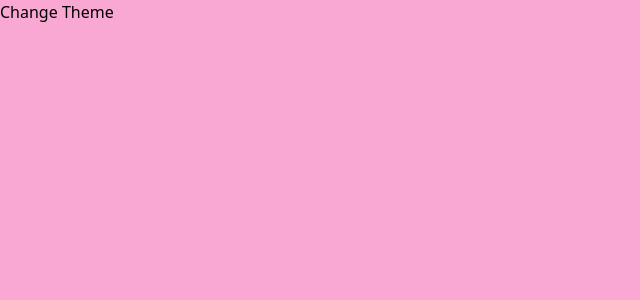
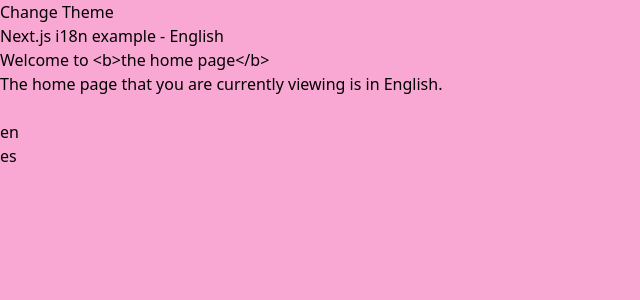
Before and after one commit to Jonkellys/portfolio, a Next.js app: page / in a window 1280 px wide. Shown: the top 300 px of the page, without its empty margins (0-640 px from the left). Built offline with nearby package versions, Linux system fonts and the light colour scheme.

Commit message:
Added language change function

```diff
--- /dev/null
+++ b/i18n/en.json
@@ -0,0 +1,6 @@
+{
+    "page.home.head.title": "Next.js i18n example",
+    "page.home.head.meta.description": "Next.js i18n example - English",
+    "page.home.title": "Welcome to <b>the home page</b>",
+    "page.home.description": "The home page that you are currently viewing is in English."
+}
--- /dev/null
+++ b/i18n/es.json
@@ -0,0 +1,6 @@
+{
+    "page.home.head.title": "Next.js i18n ejemplo",
+    "page.home.head.meta.description": "Next.js i18n ejemplo - Español",
+    "page.home.title": "Bienvenido a <b>la página de bienvenida</b>",
+    "page.home.description": "La página de bienvenida que usted consulta actualmente está en español."
+}
--- /dev/null
+++ b/next.config.js
@@ -0,0 +1,11 @@
+/** @type {import('next').NextConfig} */
+const nextConfig = {
+	reactStrictMode: true,
+	i18n: {
+		locales: ["en", "es"],
+		defaultLocale: "en",
+		localeDetection: false
+	}
+}
+
+module.exports = nextConfig
--- a/package.json
+++ b/package.json
@@ -13,8 +13,10 @@
     "@heroicons/react": "^2.1.5",
     "framer-motion": "^11.3.8",
     "next": "14.2.5",
+    "next-i18next": "^15.3.0",
     "react": "^18",
-    "react-dom": "^18"
+    "react-dom": "^18",
+    "react-intl": "^6.6.8"
   },
   "devDependencies": {
     "eslint": "^8",
--- a/src/pages/_app.js
+++ b/src/pages/_app.js
@@ -1,5 +1,23 @@
 import "@/styles/globals.css";
+import { useRouter } from 'next/router'
+import { IntlProvider } from 'react-intl'
+import en from '../../i18n/en.json'
+import es from '../../i18n/es.json';
+
+const messages = {
+	en, es
+};
+
+function getDirection(locale) {
+	return "ltr";
+}
 
 export default function App({ Component, pageProps }) {
-  return <Component {...pageProps} />;
+	const {locale} = useRouter();
+
+  	return (
+	  	<IntlProvider locale={locale} messages={messages [locale]}>
+  			<Component {...pageProps} dir={getDirection(locale)} />
+  		</IntlProvider>
+  	);
 }
--- a/src/pages/_document.js
+++ b/src/pages/_document.js
@@ -1,6 +1,6 @@
 import { Html, Head, Main, NextScript } from "next/document";
 
-export default function Document() {
+export default function Document({ children }) {
 	return (
 		<Html lang="en">
 			<title>Jonkellys Maestre</title>
--- a/src/pages/index.js
+++ b/src/pages/index.js
@@ -1,4 +1,7 @@
-import { useEffect, useState } from "react";
+import { useEffect, useState, useContext } from "react";
+import { useRouter } from "next/router";
+import { FormattedMessage, useIntl } from "react-intl";
+import Link from "next/link";
 
 export default function Home() {
 	const [theme, setTheme] = useState("light");
@@ -13,9 +16,28 @@
 		}
 	}, [theme]);
 
+	const { locales } = useRouter();
+	const intl = useIntl();
+
+	const title = intl.formatMessage({
+		id: "page.home.head.meta.description",
+	});
+
 	return (
 		<div className="h-screen w-screen bg-pink-300 dark:bg-purple-300">
 			<button onClick={changeTheme}>Change Theme</button>
+			<br></br>
+			<p>{title}</p>
+			<h1><FormattedMessage id="page.home.title" /></h1>
+			<p><FormattedMessage id="page.home.description" /></p>
+			<br></br>
+			<div>
+			  {[...locales].sort().map((locale) => (
+			    <Link key={locale} href="/" locale={locale}>
+			      <div>{locale}</div>
+			    </Link>
+			  ))}
+			</div>
 		</div>
 	);
 }
```
Also changed, not shown: middleware.js (added, +21 -0 lines), 1 other file (tests, documents, lock files or other folders).
